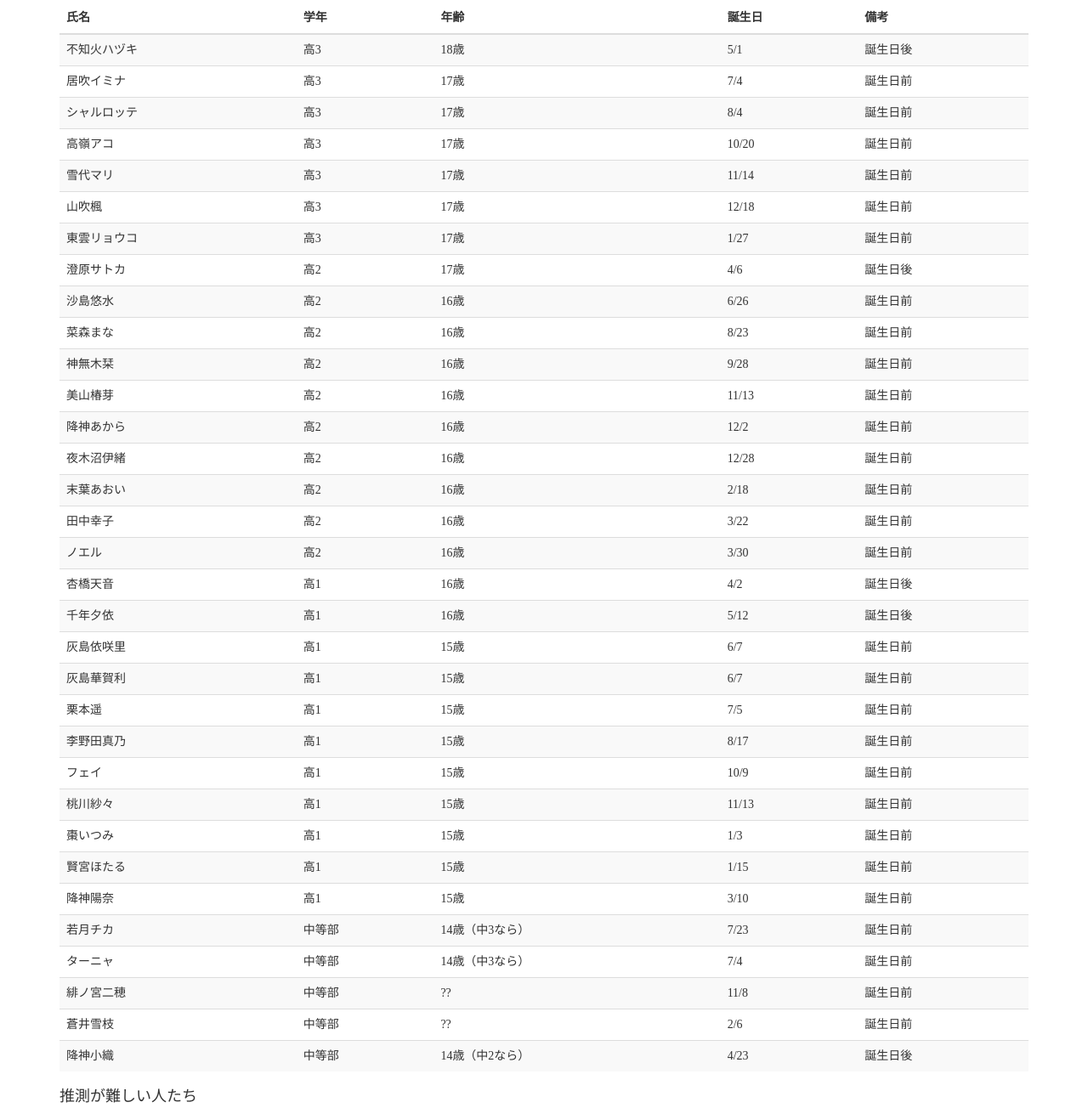
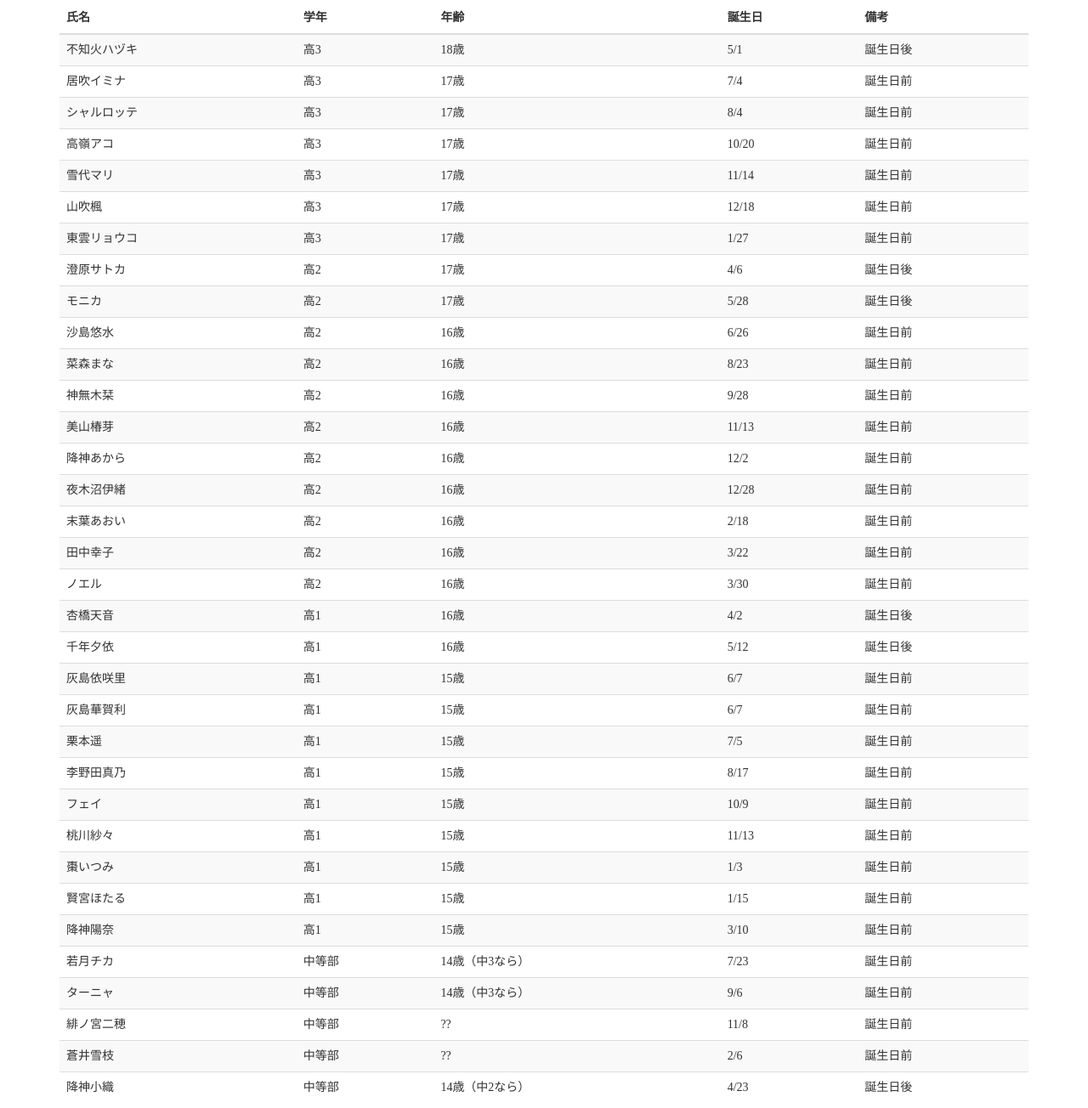
Before and after one commit to mktn-skst/mktn-skst.github.io, a plain HTML site: page zakki.html in a window 1280 px wide. Shown: the part 288-1592 px from the top of the page at 85% size. Drawn offline with nearby package versions, Linux system fonts and the light colour scheme.

Commit message:
Update zakki.html

```diff
--- a/zakki.html
+++ b/zakki.html
@@ -157,6 +157,13 @@
             <td>誕生日後</td>
           </tr>
           <tr>
+            <td>モニカ</td>
+            <td>高2</td>
+            <td>17歳</td>
+            <td>5/28</td>
+            <td>誕生日後</td>
+          </tr>
+          <tr>
             <td>沙島悠水</td>
             <td>高2</td>
             <td>16歳</td>
@@ -307,7 +314,7 @@
             <td>ターニャ</td>
             <td>中等部</td>
             <td>14歳（中3なら）</td>
-            <td>7/4</td>
+            <td>9/6</td>
             <td>誕生日前</td>
           </tr>
           <tr>
```
